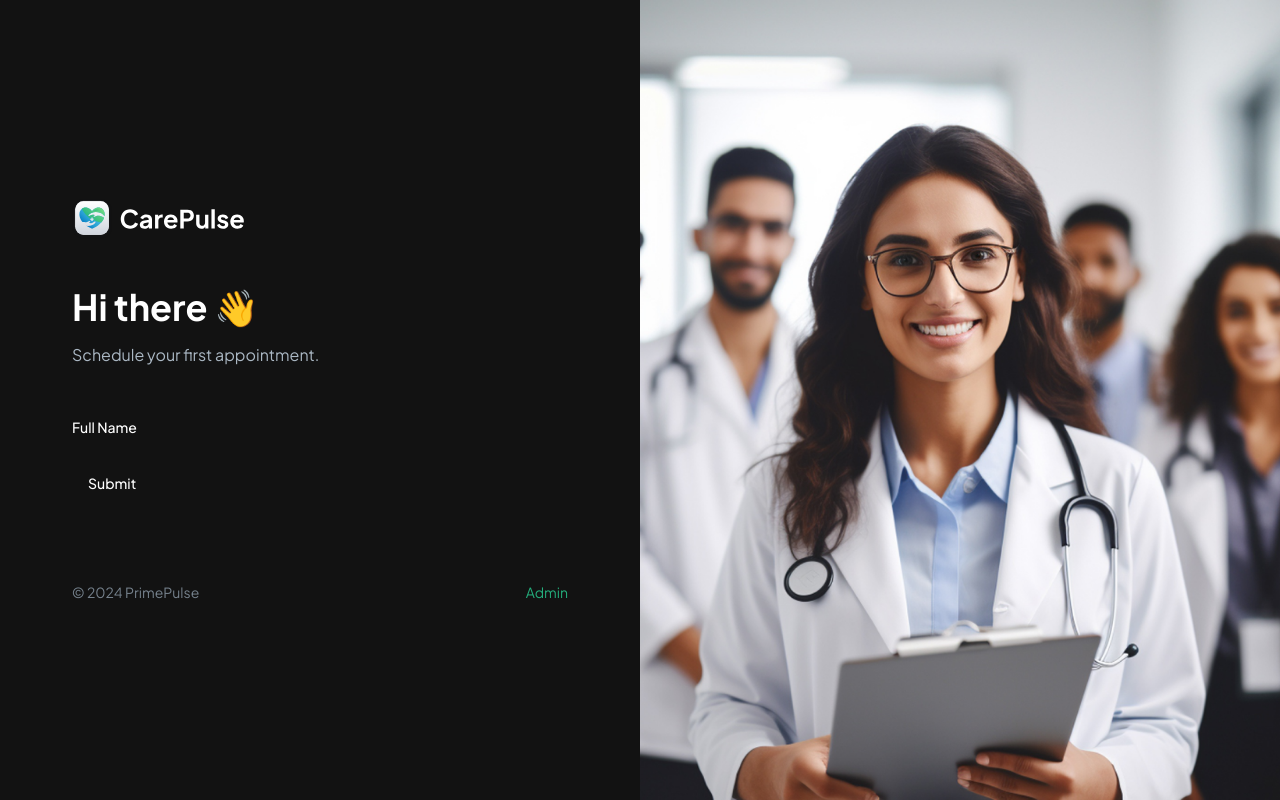
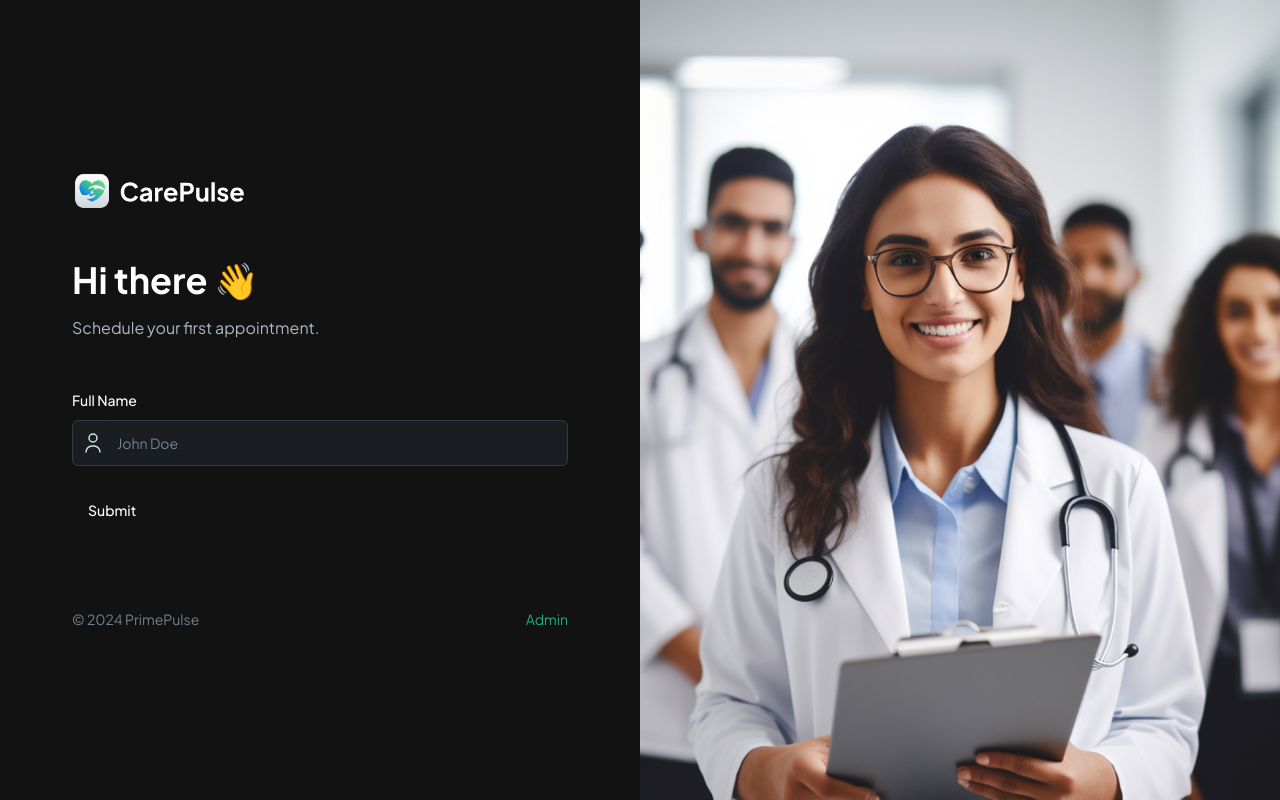
Before and after one commit to anasmunawar2/Hospital-Management-System, a Next.js app: page / in a window 1280 px wide. Built offline with nearby package versions, Linux system fonts and the light colour scheme.

Commit message:
custom-fields

```diff
--- a/components/CustomFormField.tsx
+++ b/components/CustomFormField.tsx
@@ -11,6 +11,7 @@
 import { Input } from "./ui/input";
 import { FormFieldType } from "./forms/PateintForm";
 import React from "react";
+import Image from "next/image";
 
 interface CustomProps {
   control: Control<any>;
@@ -27,7 +28,37 @@
   renderSkeleton?: (field: any) => React.ReactNode;
 }
 
-const CustomFormField = ({ control, fieldType, name, label }: CustomProps) => {
+const RenderField = ({ field, props }: { field: any; props: CustomProps }) => {
+  const { fieldType, iconSrc, iconAlt, placeholder } = props;
+  switch (fieldType) {
+    case FormFieldType.INPUT:
+      return (
+        <div className="flex rounded-md border border-dark-500 bg-dark-400">
+          {iconSrc && (
+            <Image
+              src={iconSrc}
+              height={24}
+              width={24}
+              alt={iconAlt || "icon"}
+              className="ml-2"
+            />
+          )}
+          <FormControl>
+            <Input
+              placeholder={placeholder}
+              {...field}
+              className="shad-input border-0"
+            />
+          </FormControl>
+        </div>
+      );
+    default:
+      break;
+  }
+};
+
+const CustomFormField = (props: CustomProps) => {
+  const { control, fieldType, name, label } = props;
   return (
     <div>
       <FormField
@@ -38,6 +69,9 @@
             {fieldType !== FormFieldType.CHECKBOX && label && (
               <FormLabel>{label}</FormLabel>
             )}
+            <RenderField field={field} props={props} />
+
+            <FormMessage className="shad-error" />
           </FormItem>
         )}
       />
```
